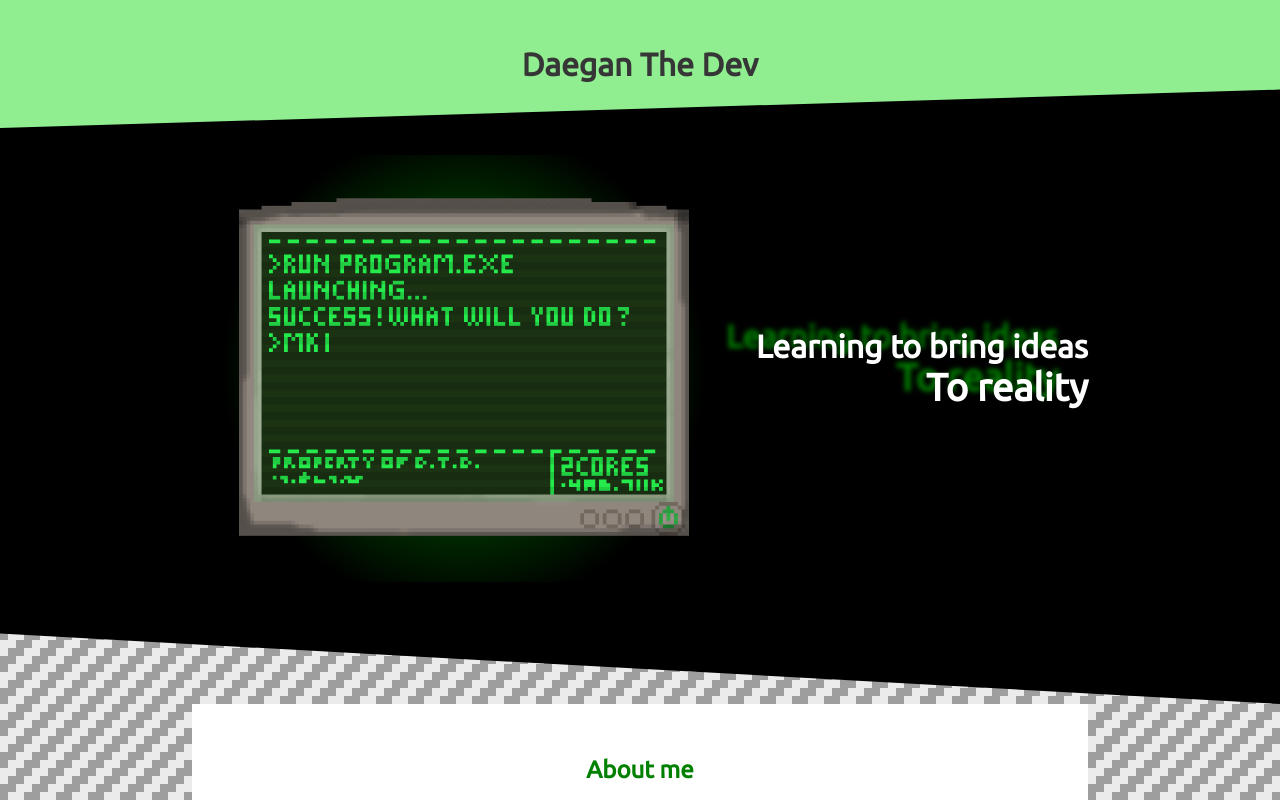
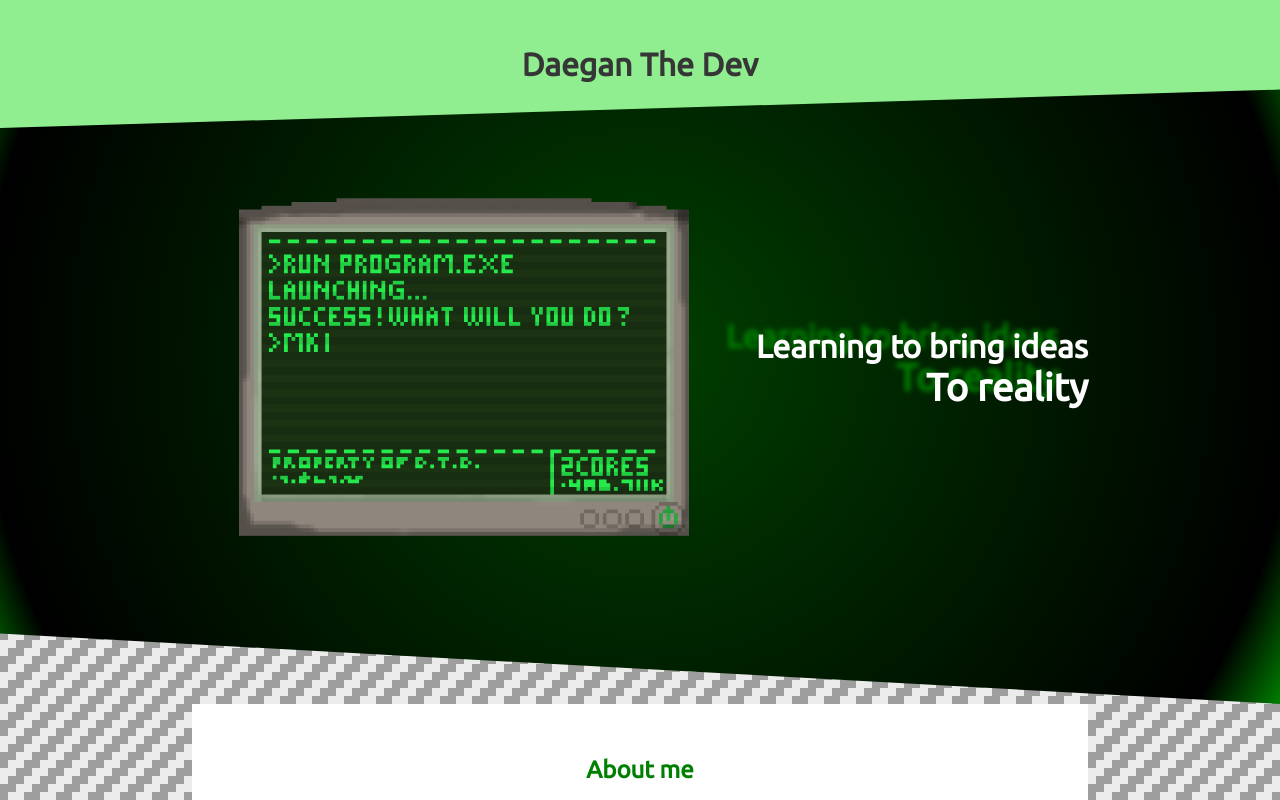
Before and after one commit to Damgharr/daegan-the-dev, a plain HTML site: page index.html in a window 1280 px wide. Shown: the top 800 px of the page. Drawn offline with Linux system fonts and the light colour scheme.

Commit message:
remade gradient for header background

```diff
--- a/style.css
+++ b/style.css
@@ -50,6 +50,7 @@ header {
     background-color: black;
     padding-bottom: 6rem;
     clip-path: polygon(0% 0%, 100% 0%, 100% 100%, 0% 90%);
+    background: radial-gradient(circle, var(--secondary-color) -90%, black 90%, var(--secondary-color));
 
     & > div:first-child {
         height: 8rem;
@@ -68,7 +69,6 @@ header {
         align-content: center;
 
         & > div {
-            background: radial-gradient(circle, var(--secondary-color), black 70%);
             padding: 2rem;
 
             & img {
```
